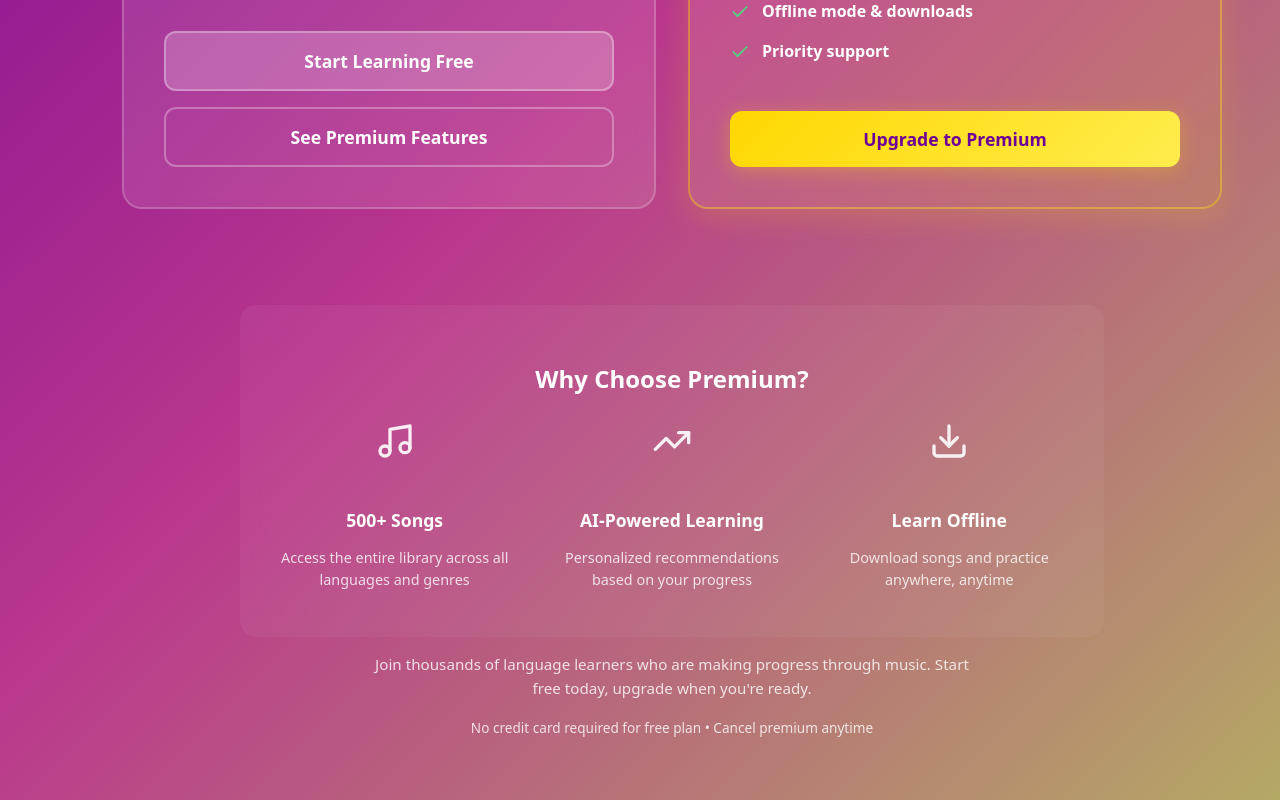
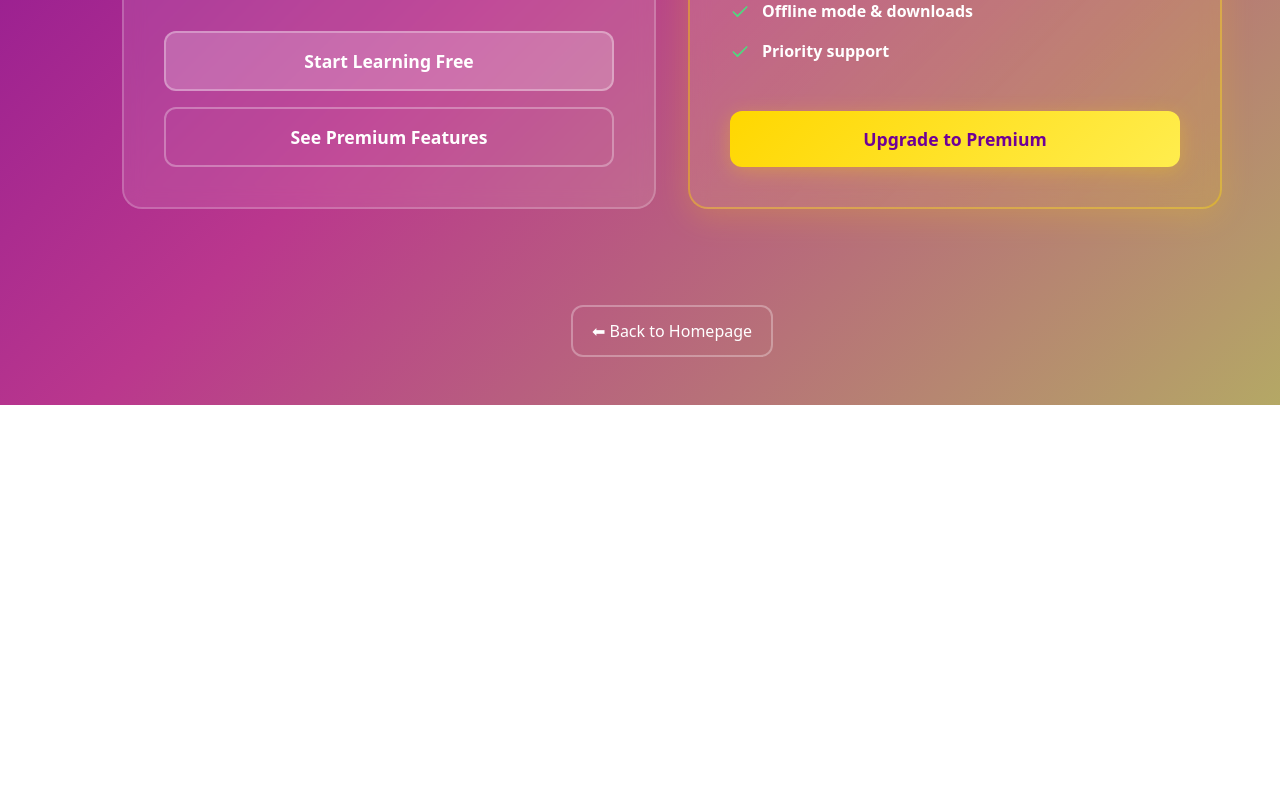
Before and after one commit to Sammypef/software-engineer-group, a React (Vite) app in the folder my-react-app/: page /payment in a window 1280 px wide. Shown: the part 758-1558 px from the top of the page. After the commit the page ends 1163 px from the top, so only its background shows below. Built offline with nearby package versions, Linux system fonts and the light colour scheme.

Commit message:
fix the payment page AND add the dialogue box for the user annotation.

```diff
--- a/my-react-app/src/components/Payment.jsx
+++ b/my-react-app/src/components/Payment.jsx
@@ -1,23 +1,22 @@
 import React from "react";
 import { useNavigate } from "react-router-dom";
-import { Check, Music, TrendingUp, Mic, BookOpen, Download, Headphones, Star } from "lucide-react";
+import { Check, Music, TrendingUp, Download, Star } from "lucide-react";
 
 const Payment = () => {
   const navigate = useNavigate();
 
+  const [showModal, setShowModal] = React.useState(false);
+
   const handleStartFree = () => {
-    // Navigate to main app or homepage
     navigate("/");
   };
 
   const handleSeePremium = () => {
-    // Scroll to premium section or show more details
     document.getElementById("premium-section")?.scrollIntoView({ behavior: "smooth" });
   };
 
   const handleUpgradePremium = () => {
-    // Navigate to payment processing or show modal
-    alert("Premium payment integration coming soon! This would connect to your payment processor (Stripe, PayPal, etc.)");
+    setShowModal(true);
   };
 
   const styles = {
@@ -158,27 +157,16 @@ const Payment = () => {
       color: "white",
       marginTop: "1rem",
     },
-    footer: {
-      textAlign: "center",
-      maxWidth: "600px",
-      fontSize: "0.95rem",
-      opacity: 0.8,
-      lineHeight: "1.6",
-    },
-    comparisonSection: {
-      maxWidth: "800px",
-      width: "100%",
+    backButton: {
       marginTop: "3rem",
-      padding: "2rem",
-      background: "rgba(255, 255, 255, 0.05)",
-      borderRadius: "16px",
-      backdropFilter: "blur(10px)",
-    },
-    comparisonTitle: {
-      fontSize: "1.5rem",
-      fontWeight: "bold",
-      marginBottom: "1.5rem",
-      textAlign: "center",
+      padding: "0.8rem 1.2rem",
+      borderRadius: "12px",
+      border: "2px solid rgba(255, 255, 255, 0.3)",
+      background: "transparent",
+      color: "white",
+      fontSize: "1rem",
+      cursor: "pointer",
+      transition: "0.3s",
     },
   };
 
@@ -198,6 +186,7 @@ const Payment = () => {
 
       {/* Pricing Cards */}
       <div style={styles.pricingContainer}>
+
         {/* Free Plan */}
         <div style={styles.card}>
           <h2 style={styles.planName}>Start Free</h2>
@@ -226,14 +215,6 @@ const Payment = () => {
           <button
             style={{ ...styles.button, ...styles.freeButton }}
             onClick={handleStartFree}
-            onMouseEnter={(e) => {
-              e.target.style.background = "rgba(255, 255, 255, 0.3)";
-              e.target.style.transform = "translateY(-2px)";
-            }}
-            onMouseLeave={(e) => {
-              e.target.style.background = "rgba(255, 255, 255, 0.2)";
-              e.target.style.transform = "translateY(0)";
-            }}
           >
             Start Learning Free
           </button>
@@ -241,12 +222,6 @@ const Payment = () => {
           <button
             style={{ ...styles.button, ...styles.secondaryButton }}
             onClick={handleSeePremium}
-            onMouseEnter={(e) => {
-              e.target.style.background = "rgba(255, 255, 255, 0.1)";
-            }}
-            onMouseLeave={(e) => {
-              e.target.style.background = "transparent";
-            }}
           >
             See Premium Features
           </button>
@@ -293,58 +268,69 @@ const Payment = () => {
           <button
             style={{ ...styles.button, ...styles.premiumButton }}
             onClick={handleUpgradePremium}
-            onMouseEnter={(e) => {
-              e.target.style.transform = "translateY(-3px)";
-              e.target.style.boxShadow = "0 6px 30px rgba(255, 215, 0, 0.4)";
-            }}
-            onMouseLeave={(e) => {
-              e.target.style.transform = "translateY(0)";
-              e.target.style.boxShadow = "0 4px 20px rgba(255, 215, 0, 0.3)";
-            }}
           >
             Upgrade to Premium
           </button>
         </div>
       </div>
 
-      {/* Comparison Section */}
-      <div style={styles.comparisonSection}>
-        <h3 style={styles.comparisonTitle}>Why Choose Premium?</h3>
-        <div style={{ display: "grid", gridTemplateColumns: "repeat(auto-fit, minmax(200px, 1fr))", gap: "2rem" }}>
-          <div style={{ textAlign: "center" }}>
-            <Music size={40} style={{ marginBottom: "1rem", opacity: 0.9 }} />
-            <h4 style={{ marginBottom: "0.5rem", fontSize: "1.1rem" }}>500+ Songs</h4>
-            <p style={{ fontSize: "0.9rem", opacity: 0.8 }}>
-              Access the entire library across all languages and genres
+      {/* Back to Homepage Button */}
+      <button
+        style={styles.backButton}
+        onClick={() => navigate("/")}
+      >
+        ⬅ Back to Homepage
+      </button>
+
+      {/* Modal Popup */}
+      {showModal && (
+        <div style={{
+          position: "fixed",
+          top: 0,
+          left: 0,
+          width: "100vw",
+          height: "100vh",
+          background: "rgba(0,0,0,0.6)",
+          display: "flex",
+          alignItems: "center",
+          justifyContent: "center",
+          zIndex: 9999,
+        }}>
+          <div style={{
+            background: "white",
+            color: "black",
+            padding: "2rem",
+            borderRadius: "14px",
+            width: "90%",
+            maxWidth: "420px",
+            textAlign: "center",
+            boxShadow: "0 4px 30px rgba(0,0,0,0.3)",
+          }}>
+            <h2 style={{ marginBottom: "1rem", fontWeight: "bold" }}>
+              Premium Coming Soon
+            </h2>
+            <p style={{ marginBottom: "2rem", opacity: 0.7 }}>
+              Payment integration (Stripe/PayPal) is on the way!
+              You'll be able to upgrade from here soon.
             </p>
-          </div>
-          <div style={{ textAlign: "center" }}>
-            <TrendingUp size={40} style={{ marginBottom: "1rem", opacity: 0.9 }} />
-            <h4 style={{ marginBottom: "0.5rem", fontSize: "1.1rem" }}>AI-Powered Learning</h4>
-            <p style={{ fontSize: "0.9rem", opacity: 0.8 }}>
-              Personalized recommendations based on your progress
-            </p>
-          </div>
-          <div style={{ textAlign: "center" }}>
-            <Download size={40} style={{ marginBottom: "1rem", opacity: 0.9 }} />
-            <h4 style={{ marginBottom: "0.5rem", fontSize: "1.1rem" }}>Learn Offline</h4>
-            <p style={{ fontSize: "0.9rem", opacity: 0.8 }}>
-              Download songs and practice anywhere, anytime
-            </p>
+
+            <button
+              style={{
+                padding: "0.8rem 1.5rem",
+                background: "#6f0097",
+                color: "white",
+                borderRadius: "10px",
+                border: "none",
+                cursor: "pointer",
+                fontWeight: 600,
+              }}
+              onClick={() => setShowModal(false)}
+            >
+              Close
+            </button>
           </div>
         </div>
-      </div>
-
-      {/* Footer */}
-      <div style={styles.footer}>
-        <p>
-          Join thousands of language learners who are making progress through music.
-          Start free today, upgrade when you're ready.
-        </p>
-        <p style={{ marginTop: "1rem", fontSize: "0.85rem" }}>
-          No credit card required for free plan • Cancel premium anytime
-        </p>
-      </div>
+      )}
     </div>
   );
 };
```
Also changed, not shown: my-react-app/src/components/Song.jsx (+131 -80 lines).
